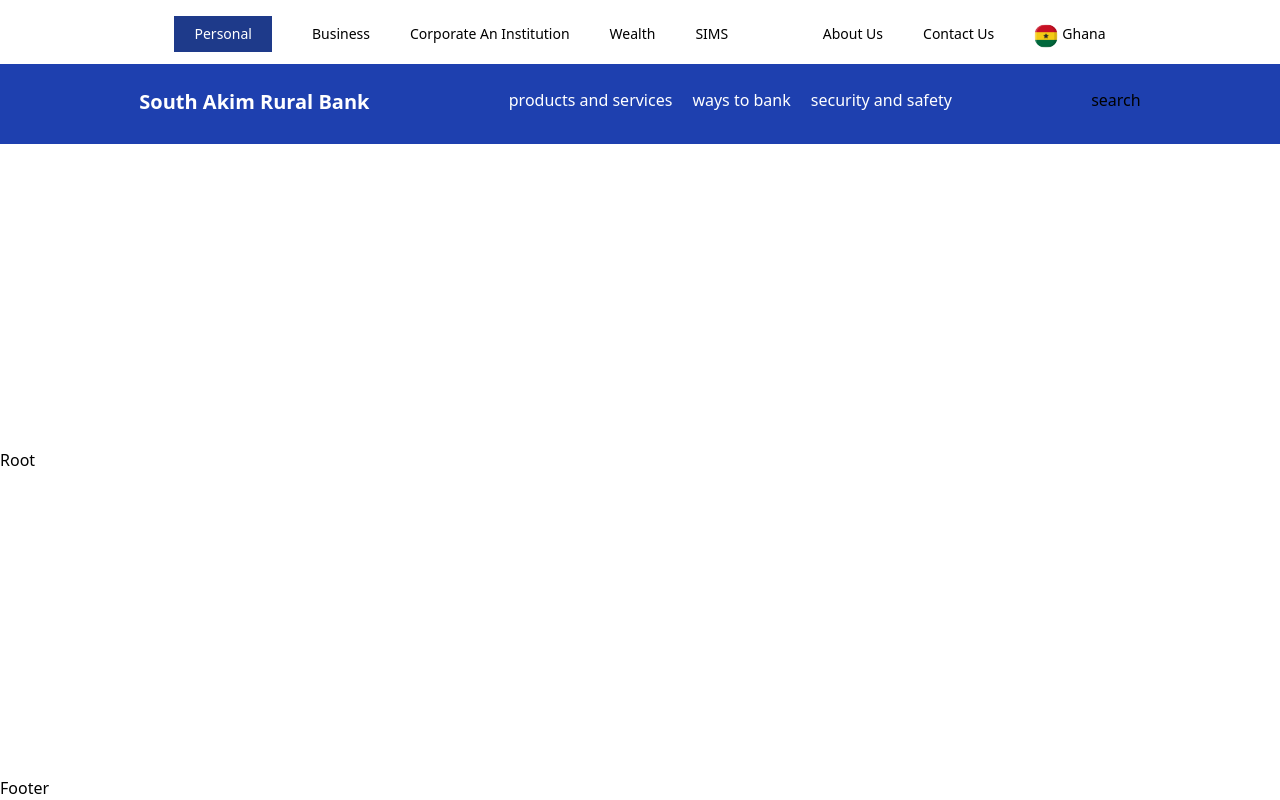
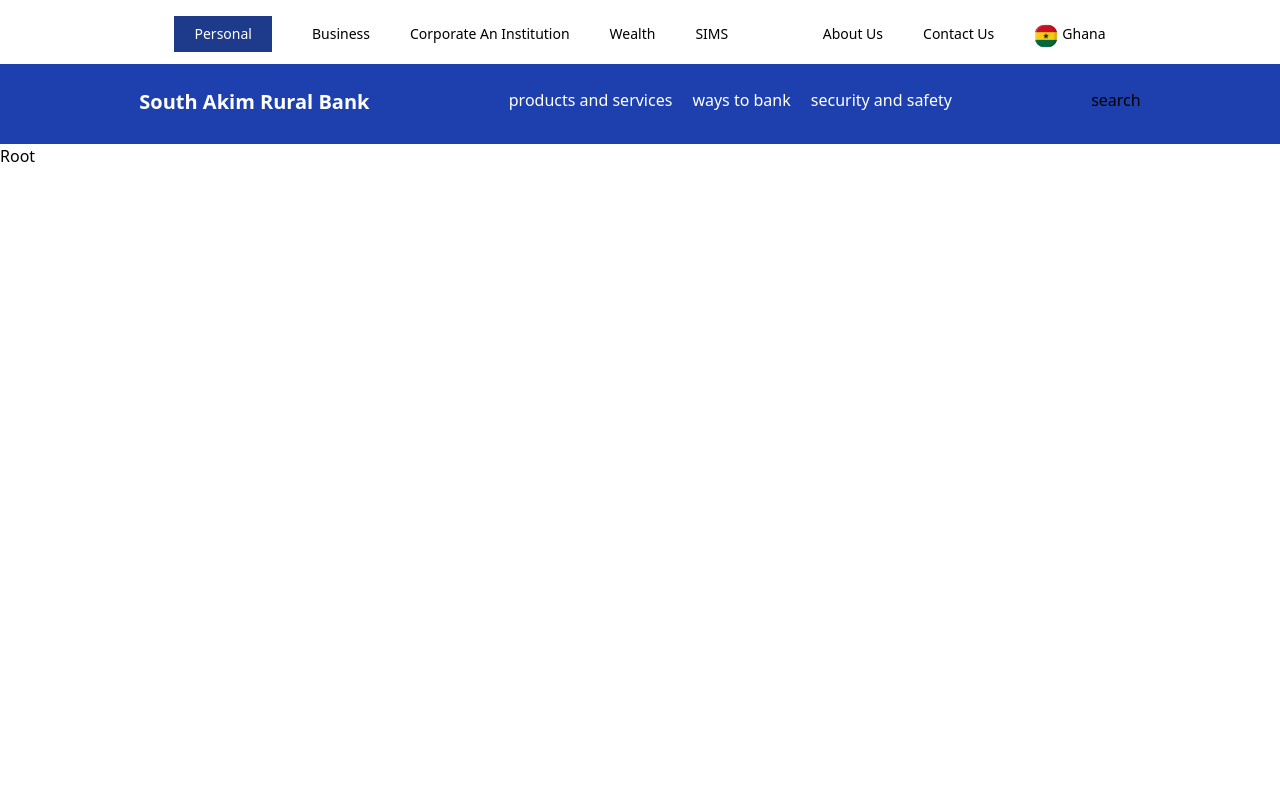
Before and after one commit to owusuvictorjnr/South-Akim, a Next.js app: page / in a window 1280 px wide. Shown: the top 800 px of the page. Built offline with nearby package versions, Linux system fonts and the light colour scheme.

Commit message:
full height

```diff
--- a/app/layout.js
+++ b/app/layout.js
@@ -17,7 +17,7 @@
     <html lang="en">
       <body className="flex flex-col justify-between min-h-screen">
         <Header />
-        <main>{children}</main>
+        <main className="min-h-screen">{children}</main>
         <Footer />
       </body>
     </html>
```
